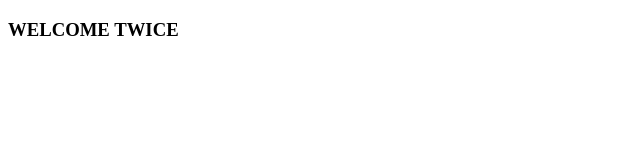
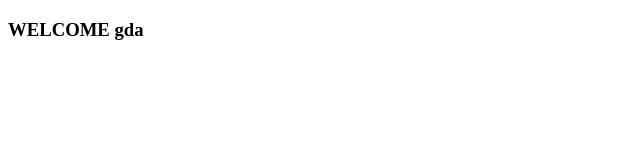
Before and after one commit to basilio-joseph-lee/RESUME_LOGICLEGEND, a plain HTML site: page index.html in a window 1280 px wide. Shown: the full height of the page, 0-640 px from the left. Drawn offline with Linux system fonts and the light colour scheme.

Commit message:
john carlo

```diff
--- a/index.html
+++ b/index.html
@@ -6,6 +6,6 @@
     <title>Resume</title>
 </head>
 <body>
-    <h3>WELCOME TWICE</h3>
+    <h3>WELCOME gda</h3>
 </body>
 </html>
```
